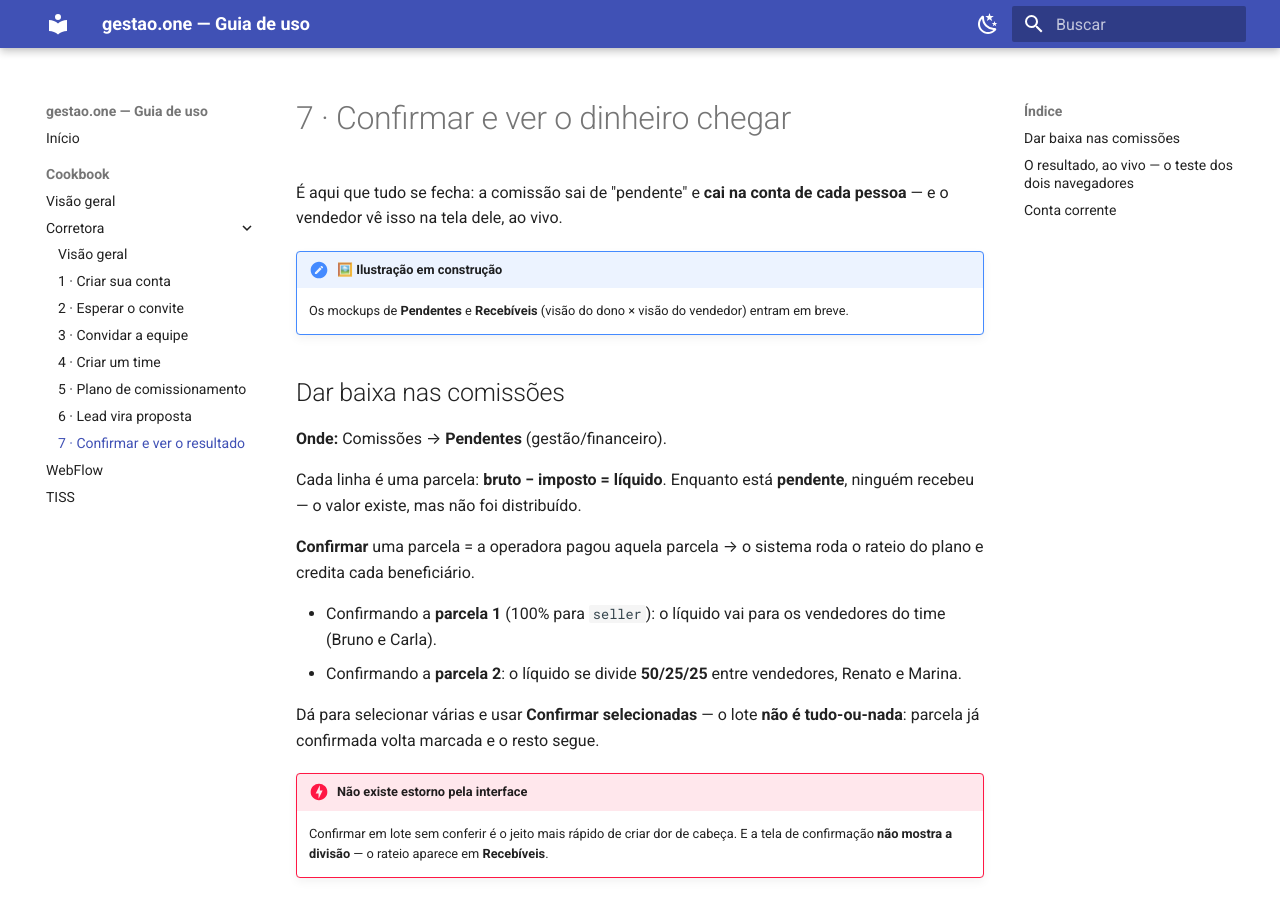
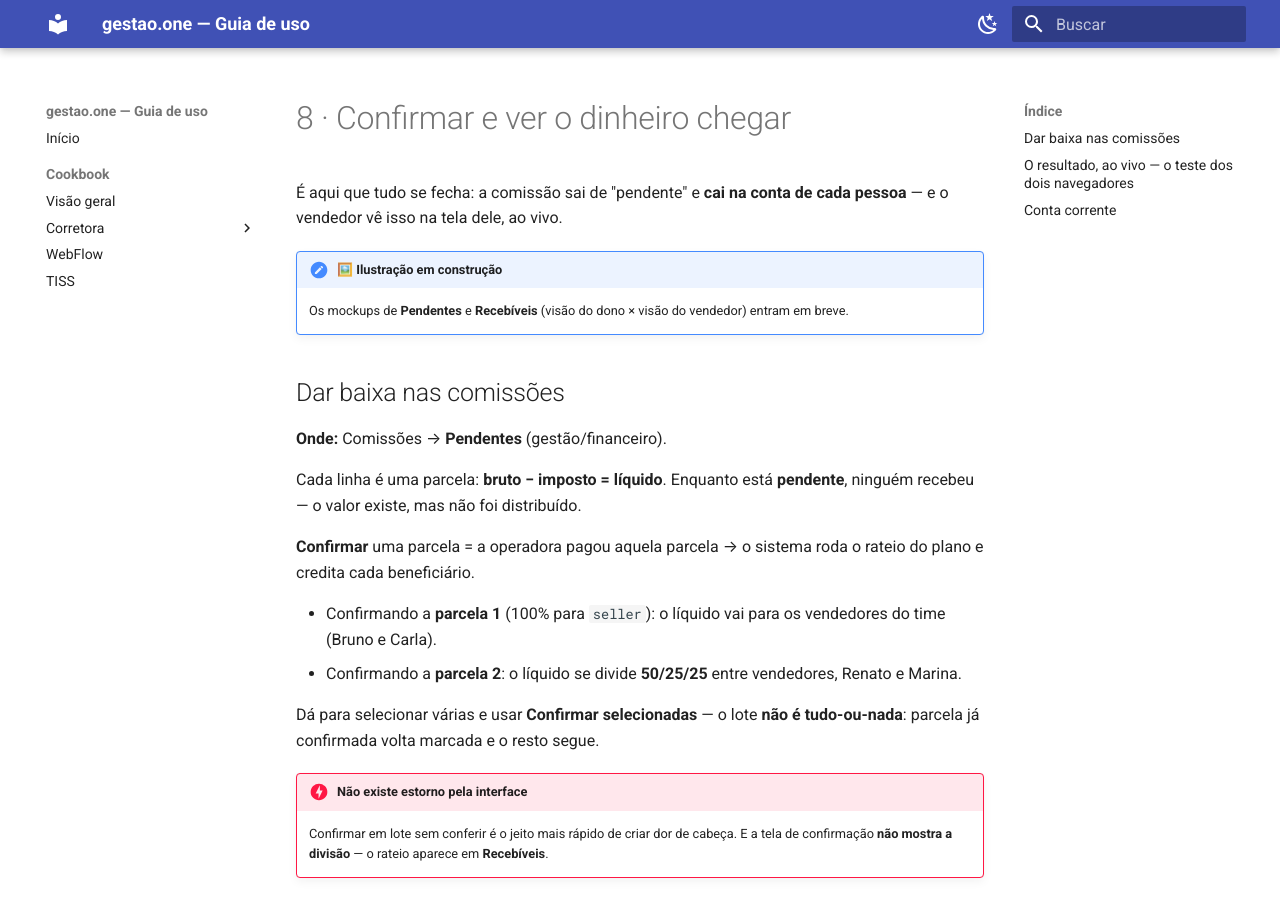
Before and after one commit to renatofagalde/wiki-gestao-one, an MkDocs documentation site: the page built from docs/cookbook/corretora/08-confirmar-resultado.md, in a window 1280 px wide and 900 px high. Built offline with MkDocs 1.6.1 and Material for MkDocs 9.7.7, drawn with Linux system fonts in a browser that asks for light colours.

Commit message:
♻️ refactor(cookbook): renumber confirm step to 8
Co-Authored-By: Claude Opus 4.8 <noreply@anthropic.com>

```diff
--- a/docs/cookbook/corretora/07-confirmar-resultado.md
+++ b/docs/cookbook/corretora/08-confirmar-resultado.md
@@ -1,4 +1,4 @@
-# 7 · Confirmar e ver o dinheiro chegar
+# 8 · Confirmar e ver o dinheiro chegar
 
 É aqui que tudo se fecha: a comissão sai de "pendente" e **cai na conta de cada
 pessoa** — e o vendedor vê isso na tela dele, ao vivo.
```
